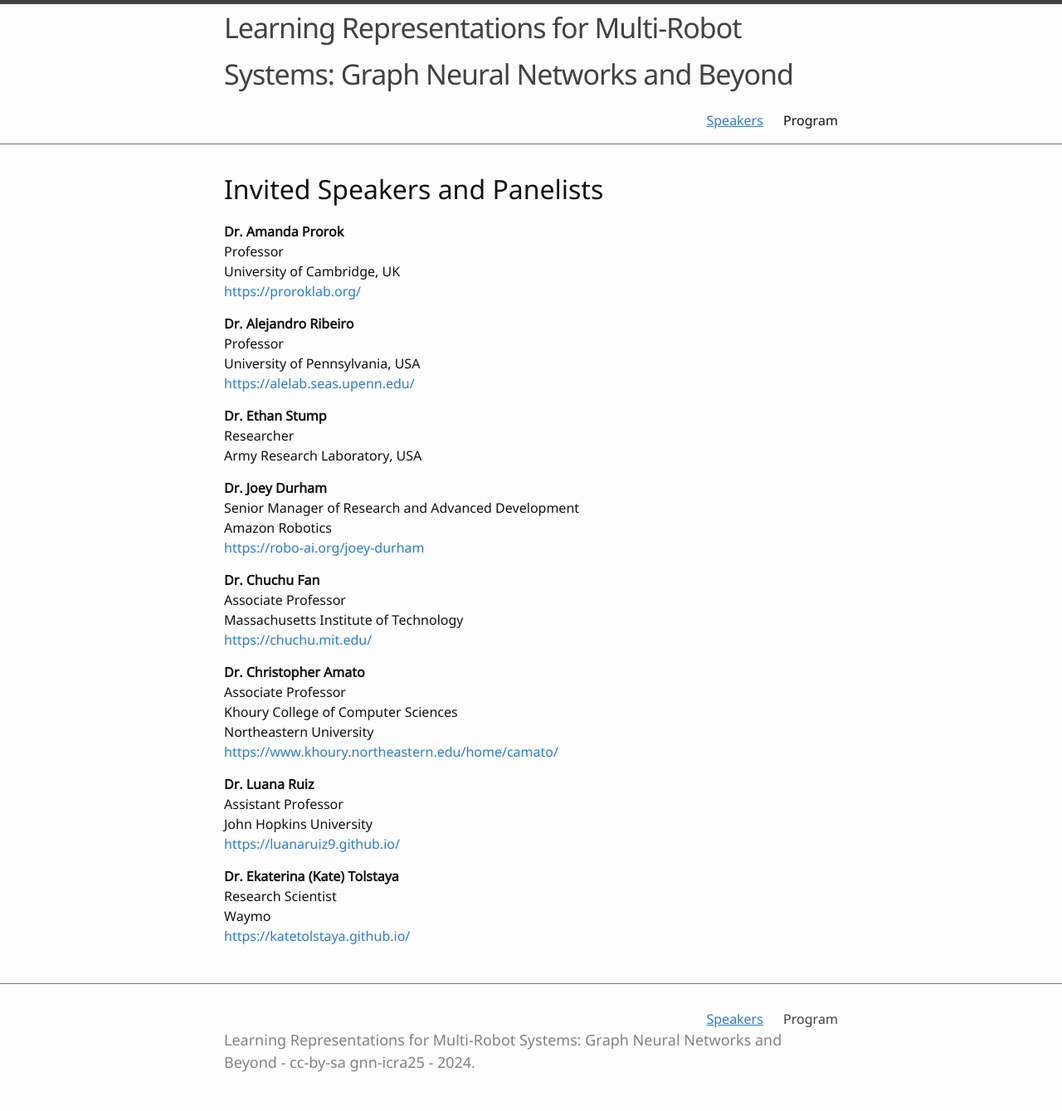
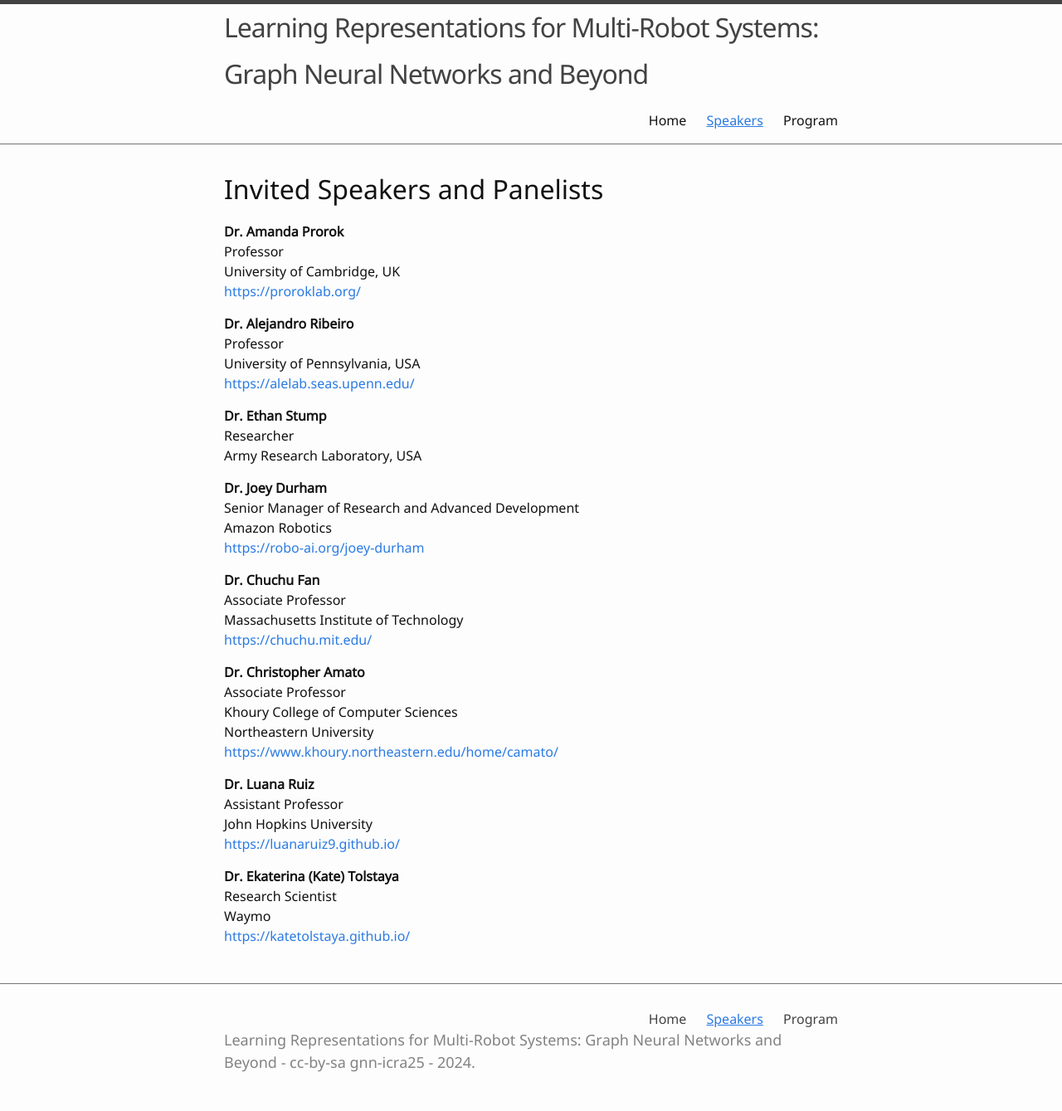
Before and after one commit to gnn-icra25/gnn-icra25.github.io, a Jekyll site: the page built from 1-speakers.md, in a window 1280 px wide. Shown: the whole page at 83% size. Built offline with Jekyll 4.4.1, drawn with Linux system fonts in a browser that asks for light colours.

Commit message:
Updated pages

```diff
--- a/_sass/_layout.scss
+++ b/_sass/_layout.scss
@@ -11,7 +11,7 @@
 }
 
 .site-title {
-  font-size: 34px;
+  font-size: 32px;
   font-weight: 300;
   line-height: 56px;
   letter-spacing: -1px;
```
Also changed, not shown: 0-home.md (added, +5 -0 lines), 1-speakers.md (renamed from 01-speakers.md), 2-program.md (renamed from 02-program.md).
